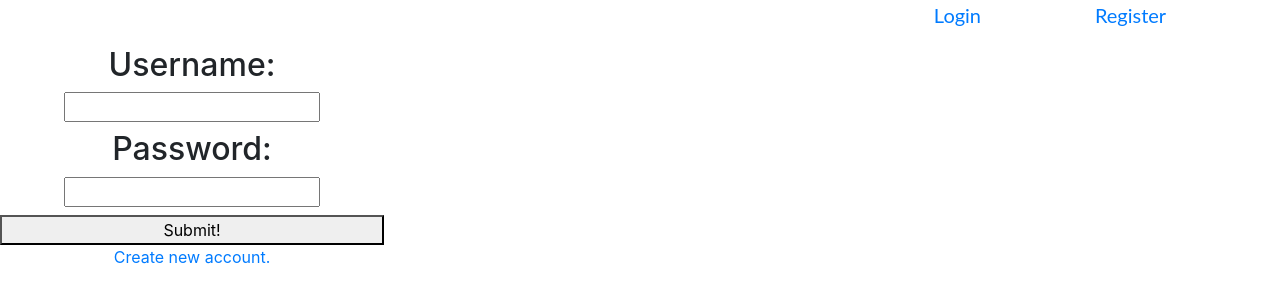
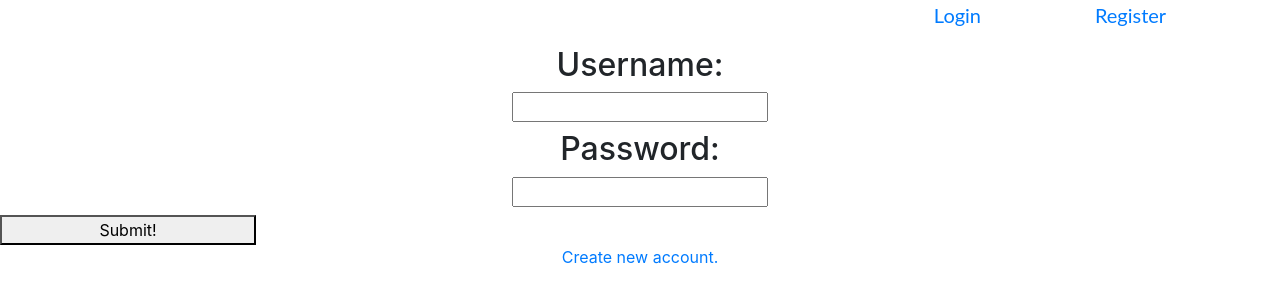
Before and after one commit to lowell1/devdesk_queue_fe, a React (Create React App) app: page /login in a window 1280 px wide. Shown: the top 302 px of the page. Built offline with nearby package versions, Linux system fonts and the light colour scheme.

Commit message:
tried more login styling

```diff
--- a/src/App.css
+++ b/src/App.css
@@ -22,12 +22,16 @@
   display: flex;
   justify-content: center;
   flex-direction: column;
-  width: 30%;
+
 }
 .App .loginForm form{
   display: flex;
   justify-content: flex-start;
   flex-direction: column;
+
+}
+.App .loginForm form button{
+  width:20%;
 
 }
 
```
